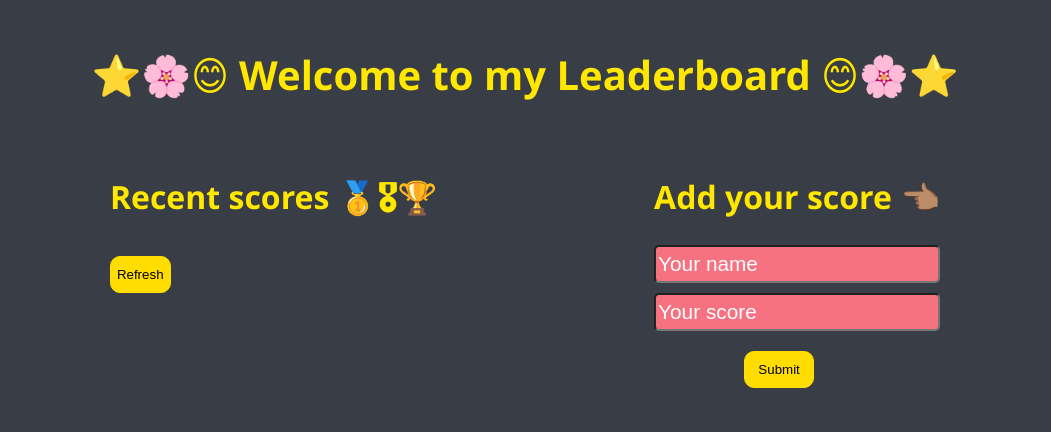
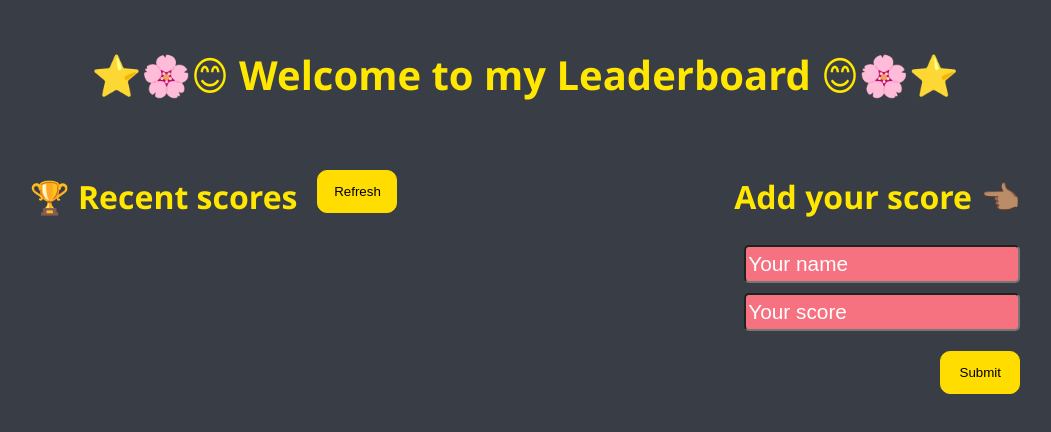
Before and after one commit to IvonneBenitesRodriguez/leaderboard-microverse, a website built with webpack: page src/index.html in a window 1280 px wide. Shown: the whole page, without its empty margins (115-1166 px from the left). Built offline with nearby package versions, Linux system fonts and the light colour scheme; no server answers.

Commit message:
Update index.html file

```diff
--- a/src/index.html
+++ b/src/index.html
@@ -13,7 +13,7 @@
    <section class="main">
         <article class="score">
             <div class="info">
-                <h2 class="title">Recent scores 🥇🎖🏆</h2>
+                <h2 class="title">🏆 Recent scores</h2>
                 <button type="button" class="btn-refresh">Refresh</button>
             </div>
             <div id="results">
--- a/src/style.css
+++ b/src/style.css
@@ -13,8 +13,12 @@ h1 {
 section.main {
   display: flex;
   justify-content: space-evenly;
+  gap: 200px;
 }
-
+div.info{
+  display: flex;
+  gap: 20px;
+}
 article.fill-score {
   display: block;
 }
@@ -23,10 +27,12 @@ form#formPart {
   display: flex;
   flex-direction: column;
   gap: 10px;
+  align-items: flex-end;
 }
 
 button.btn-score {
-  width: 70px;
+  width: 80px;
+  height: 43px;
   margin-left: 90px;
   background-color: #fd0;
   padding-top: 10px;
@@ -43,6 +49,9 @@ button.btn-refresh {
   padding-top: 10px;
   padding-bottom: 10px;
   margin-bottom: 10px;
+  width: 80px;
+  height: 43px;
+  margin-top: 21px;
 }
 
 h2 {
```
